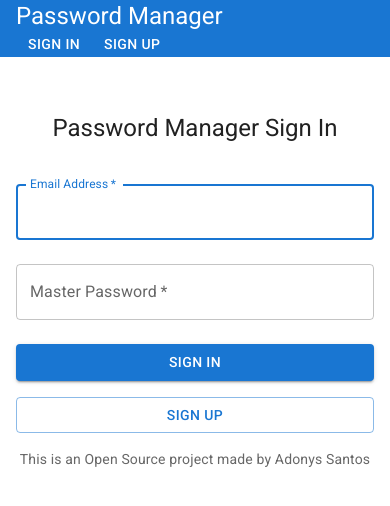
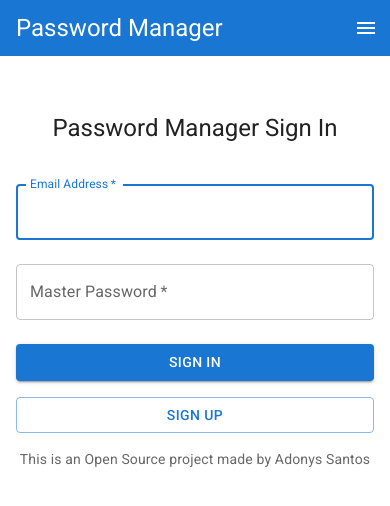
Before and after one commit to adonyssantos/password-manager, a React (Vite) app: page /sign-in in a window 390 px wide. Shown: the top 506 px of the page. Built offline with nearby package versions, Linux system fonts and the light colour scheme.

Commit message:
Add responsive header nav

```diff
--- a/src/components/header.tsx
+++ b/src/components/header.tsx
@@ -1,25 +1,74 @@
-import { AppBar, Toolbar, Typography } from '@mui/material';
+import { AppBar, Box, Container, IconButton, Menu, Toolbar, Typography } from '@mui/material';
+import MenuIcon from '@mui/icons-material/Menu';
 
 interface Props {
   children: React.ReactNode;
   title: string;
+  mobileNav?: React.ReactNode;
+  handleOpenNavMenu: (event: any) => void;
+  handleCloseNavMenu: () => void;
+  anchorElNav: any;
 }
 
-const Header = ({ children, title }: Props) => {
+const Header = ({ children, title, mobileNav, handleOpenNavMenu, handleCloseNavMenu, anchorElNav }: Props) => {
   return (
-    <header>
+    <Container component="header" maxWidth="xl">
       <AppBar position="fixed" color="primary" elevation={0}>
-        <Toolbar sx={{ flexWrap: 'wrap' }}>
-          <Typography component="h1" variant="h5" color="inherit" noWrap sx={{ flexGrow: 1 }}>
-            {title}
-          </Typography>
+        <Toolbar sx={{ flexWrap: 'wrap' }} disableGutters>
+          <Box sx={{ flexGrow: 1, display: { xs: 'flex', md: 'none', alignItems: 'center' } }}>
+            <Typography component="h1" variant="h5" color="inherit" noWrap sx={{ flexGrow: 1, ml: 2 }}>
+              {title}
+            </Typography>
 
-          {children}
+            <IconButton
+              size="large"
+              aria-label="account of current user"
+              aria-controls="menu-appbar"
+              aria-haspopup="true"
+              onClick={handleOpenNavMenu}
+              color="inherit"
+            >
+              <MenuIcon />
+            </IconButton>
+            <Menu
+              id="menu-appbar"
+              anchorEl={anchorElNav}
+              anchorOrigin={{
+                vertical: 'bottom',
+                horizontal: 'left',
+              }}
+              keepMounted
+              transformOrigin={{
+                vertical: 'top',
+                horizontal: 'left',
+              }}
+              open={Boolean(anchorElNav)}
+              onClose={handleCloseNavMenu}
+              sx={{
+                display: { xs: 'block', md: 'none' },
+              }}
+            >
+              {mobileNav}
+            </Menu>
+          </Box>
+          <Box
+            sx={{
+              flexGrow: 1,
+              display: { xs: 'none', md: 'flex' },
+              justifyContent: 'flex-end',
+            }}
+          >
+            <Typography component="h1" variant="h5" color="inherit" noWrap sx={{ flexGrow: 1, ml: 2 }}>
+              {title}
+            </Typography>
+
+            {children}
+          </Box>
         </Toolbar>
       </AppBar>
 
       <Toolbar variant="dense" />
-    </header>
+    </Container>
   );
 };
 
--- a/src/components/nav.tsx
+++ b/src/components/nav.tsx
@@ -1,15 +1,71 @@
-import { Button } from '@mui/material';
-import { Link } from 'react-router-dom';
+import { Button, MenuItem } from '@mui/material';
+import { Link, useNavigate } from 'react-router-dom';
 import { useUserState } from '../hooks';
 import CustomLink from './custom-link';
 
-const Nav = () => {
+interface NavProps {
+  type: 'default' | 'mobile';
+  handleCloseNavMenu: () => void;
+}
+
+const Nav = ({ type, handleCloseNavMenu }: NavProps) => {
   const { user, setUser } = useUserState();
+  const navigate = useNavigate();
 
   const handleLogout = () => {
     setUser(null);
     console.log('logged out');
   };
+
+  if (type === 'mobile') {
+    return user ? (
+      <>
+        <MenuItem
+          onClick={() => {
+            navigate('/passwords');
+            handleCloseNavMenu();
+          }}
+        >
+          Dashboard
+        </MenuItem>
+        <MenuItem
+          onClick={() => {
+            navigate('/folders');
+            handleCloseNavMenu();
+          }}
+        >
+          Folders
+        </MenuItem>
+        <MenuItem
+          onClick={() => {
+            handleLogout();
+            handleCloseNavMenu();
+          }}
+        >
+          Sign Out
+        </MenuItem>
+      </>
+    ) : (
+      <>
+        <MenuItem
+          onClick={() => {
+            navigate('/sign-in');
+            handleCloseNavMenu();
+          }}
+        >
+          Sign In
+        </MenuItem>
+        <MenuItem
+          onClick={() => {
+            navigate('/sign-up');
+            handleCloseNavMenu();
+          }}
+        >
+          Sign Up
+        </MenuItem>
+      </>
+    );
+  }
 
   return (
     <nav>
@@ -27,10 +83,10 @@ const Nav = () => {
         </>
       ) : (
         <>
-          <CustomLink to="/" component={Link}>
+          <CustomLink to="/sign-in" component={Link}>
             Sign In
           </CustomLink>
-          <CustomLink to="/signup" component={Link}>
+          <CustomLink to="/sign-up" component={Link}>
             Sign Up
           </CustomLink>
         </>
--- a/src/views/layout.tsx
+++ b/src/views/layout.tsx
@@ -1,12 +1,29 @@
 import { Container } from '@mui/material';
 import { Footer, Header, Nav } from '../components';
 import { Outlet } from 'react-router-dom';
+import { useState } from 'react';
 
 const Layout = () => {
+  const [anchorElNav, setAnchorElNav] = useState(null);
+
+  const handleOpenNavMenu = (event: any) => {
+    setAnchorElNav(event.currentTarget);
+  };
+
+  const handleCloseNavMenu = () => {
+    setAnchorElNav(null);
+  };
+
   return (
     <>
-      <Header title="Password Manager">
-        <Nav />
+      <Header
+        title="Password Manager"
+        handleOpenNavMenu={handleOpenNavMenu}
+        handleCloseNavMenu={handleCloseNavMenu}
+        anchorElNav={anchorElNav}
+        mobileNav={<Nav type="mobile" handleCloseNavMenu={handleCloseNavMenu} />}
+      >
+        <Nav type="default" handleCloseNavMenu={handleCloseNavMenu} />
       </Header>
       <Container component="main" sx={{ mt: 8, mb: 2 }} maxWidth="lg">
         <Outlet />
```
